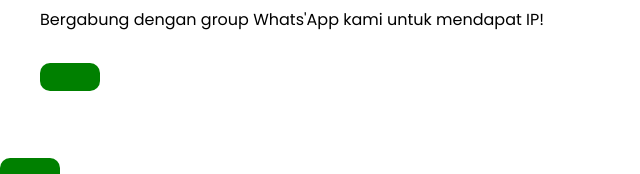
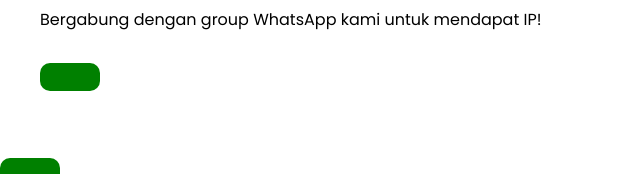
Before and after one commit to Pangestian/sandykala.github.io, a website: page index.html in a window 1280 px wide. Shown: the part 776-950 px from the top of the page, 0-640 px from the left. Drawn offline with Linux system fonts and the light colour scheme; no server answers.

Commit message:
Update index.html

```diff
--- a/index.html
+++ b/index.html
@@ -35,7 +35,7 @@
   <main class="halaman">
     <div class="halaman1">
       <h1>Gabung Sekarang!</h1>
-      <p>Bergabung dengan group Whats'App kami untuk mendapat IP!</p>
+      <p>Bergabung dengan group WhatsApp kami untuk mendapat IP!</p>
       <p><a href="https://wa.sandykala.my.id/"</a></p>
     </div>
     <div class="halaman2">
```
